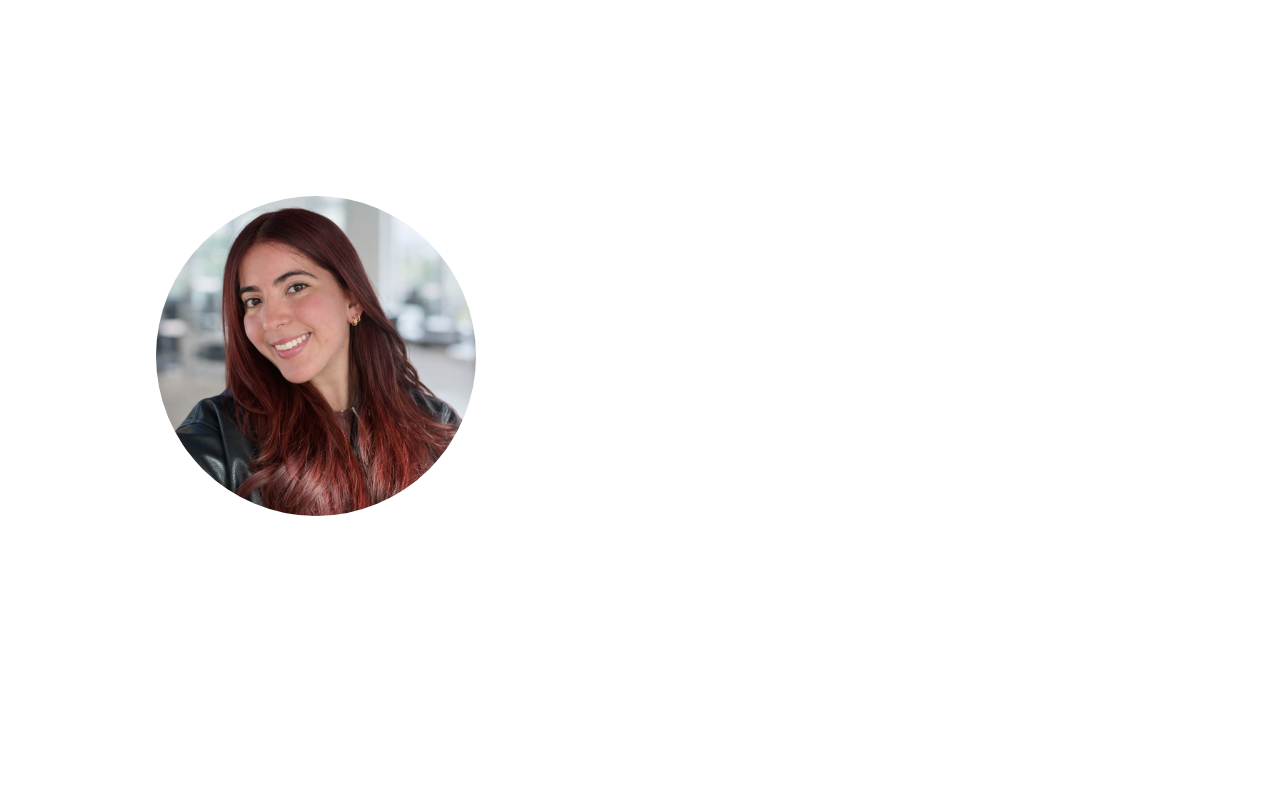
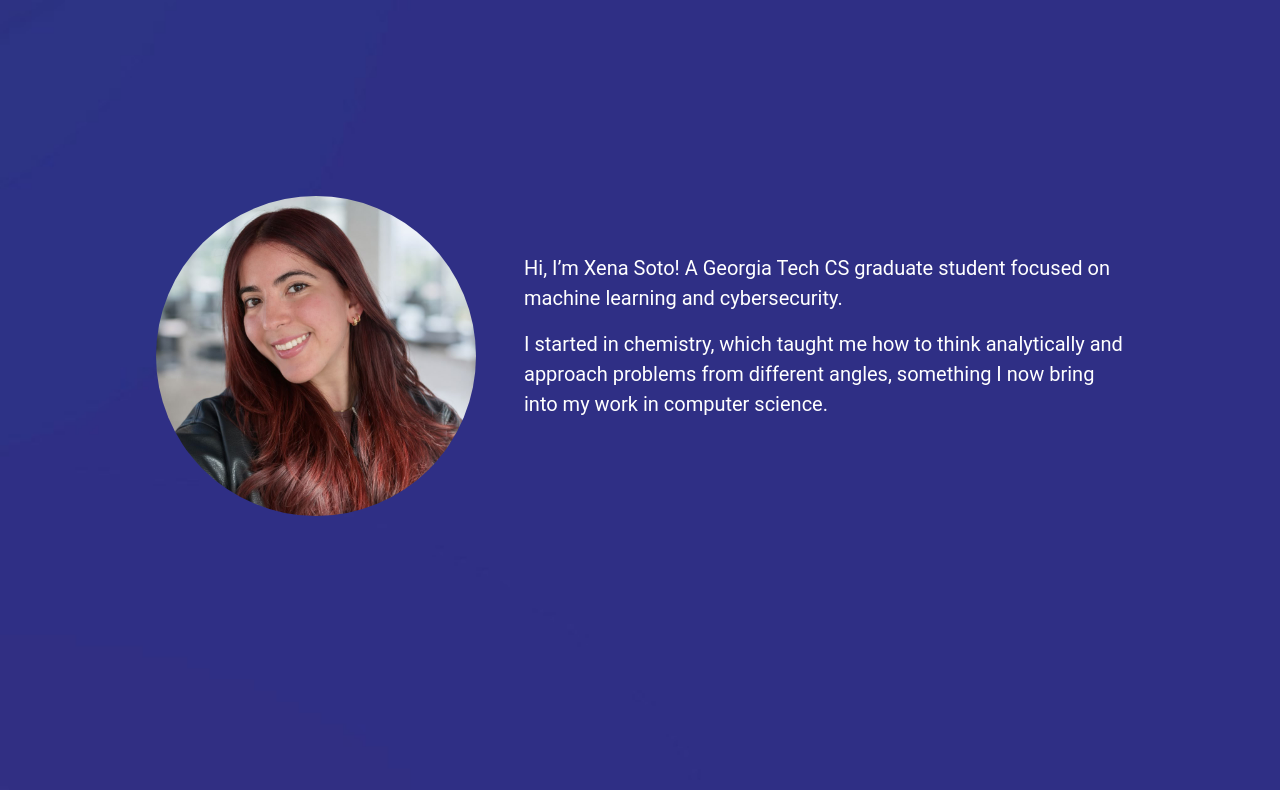
Before and after one commit to xsoto3/xsoto3.github.io, a plain HTML site: page index.html in a window 1280 px wide. Shown: the part 56-846 px from the top of the page. Drawn offline with nearby package versions, Linux system fonts and the light colour scheme.

Commit message:
Update style.css

```diff
--- a/style.css
+++ b/style.css
@@ -19,7 +19,7 @@ section {
 }
 
 body {
-  background: url(background_image.jpg) center/cover no-repeat;
+  background: url(images/background_image.jpg) center/cover no-repeat;
   min-height: 100vh;
   color: white;
 }
```
